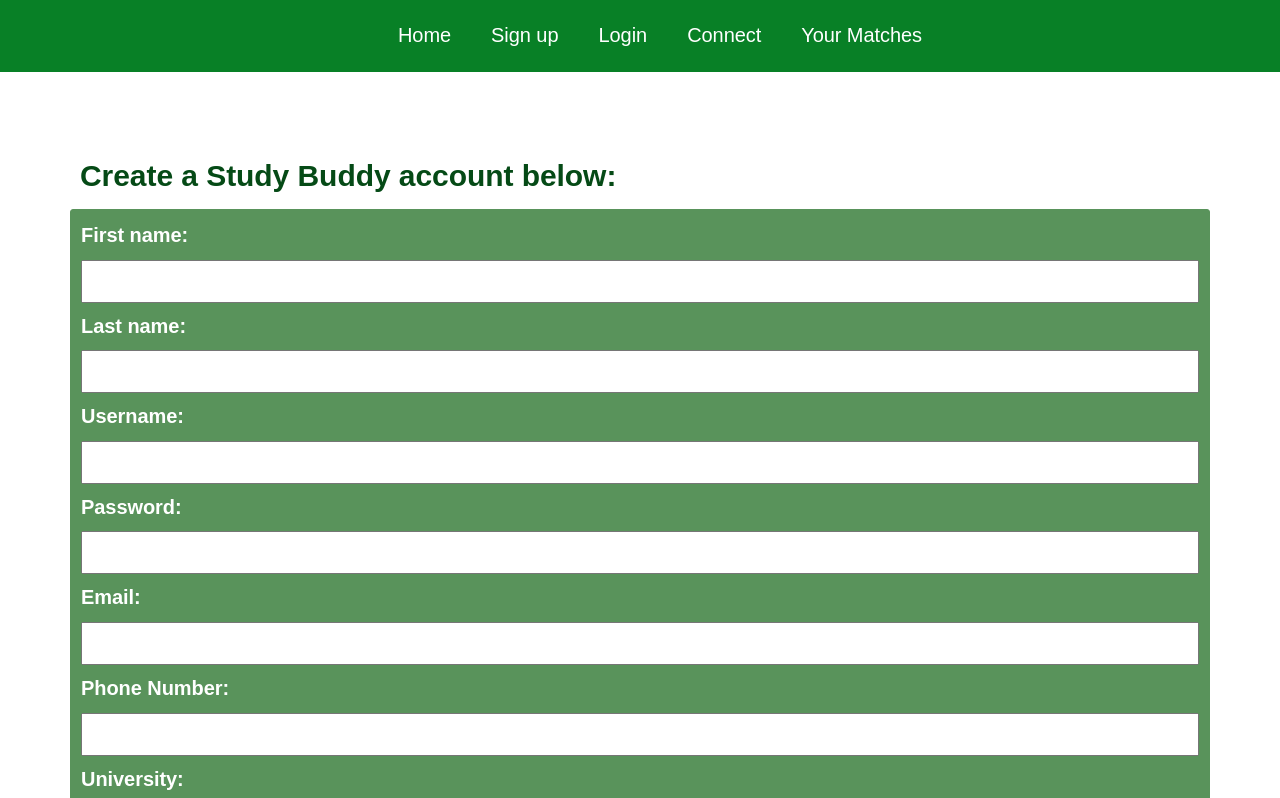
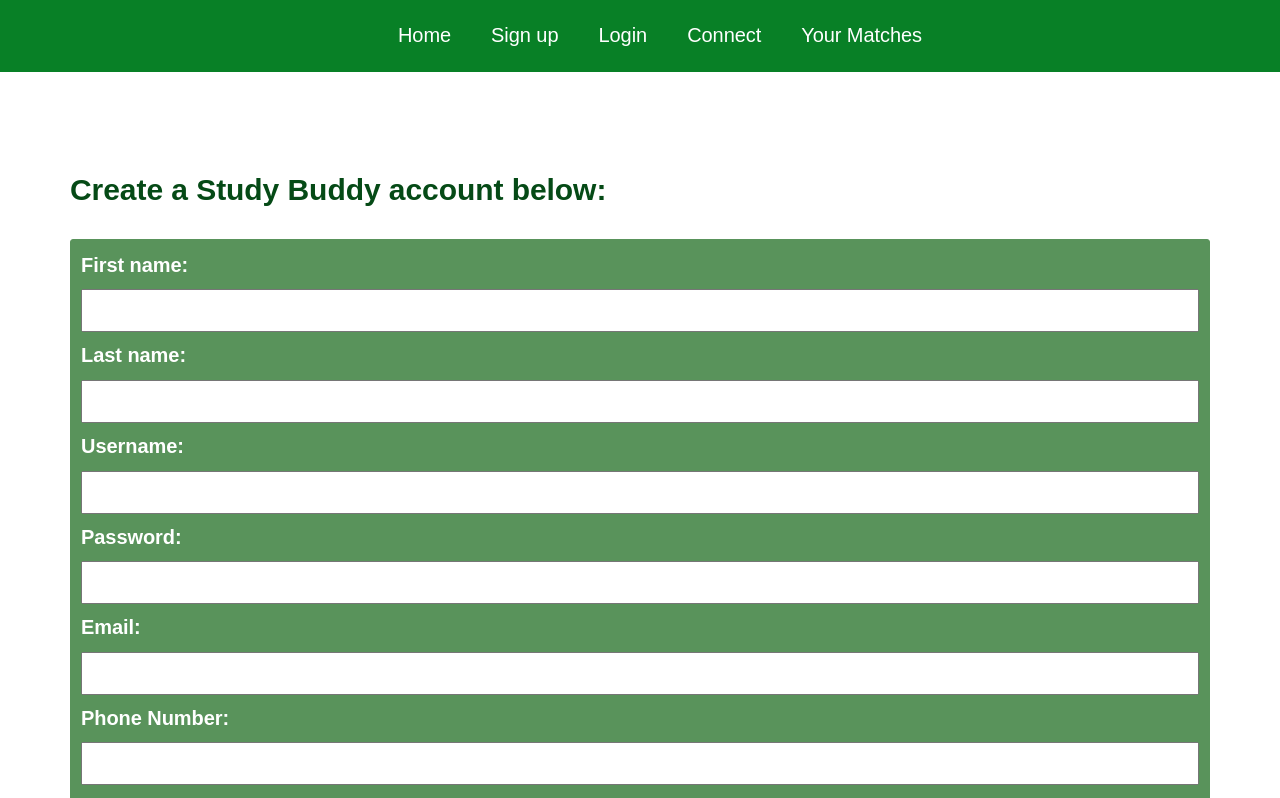
Before and after one commit to celinaryan/StudyBuddyConnect, a React (Create React App) app in the folder feature4/feature4/: page /signup in a window 1280 px wide. Shown: the top 798 px of the page. Built offline with nearby package versions, Linux system fonts and the light colour scheme; what parse would draw is missing.

Commit message:
one other file

```diff
--- a/feature4/feature4/src/App.css
+++ b/feature4/feature4/src/App.css
@@ -133,7 +133,7 @@ body {
   padding: 1em;
   color: white;
 }
-.db-list div,p,ul,h1{
+.db-list div,p,ul,h2{
   margin: 10px 10px;
 
 }
```
